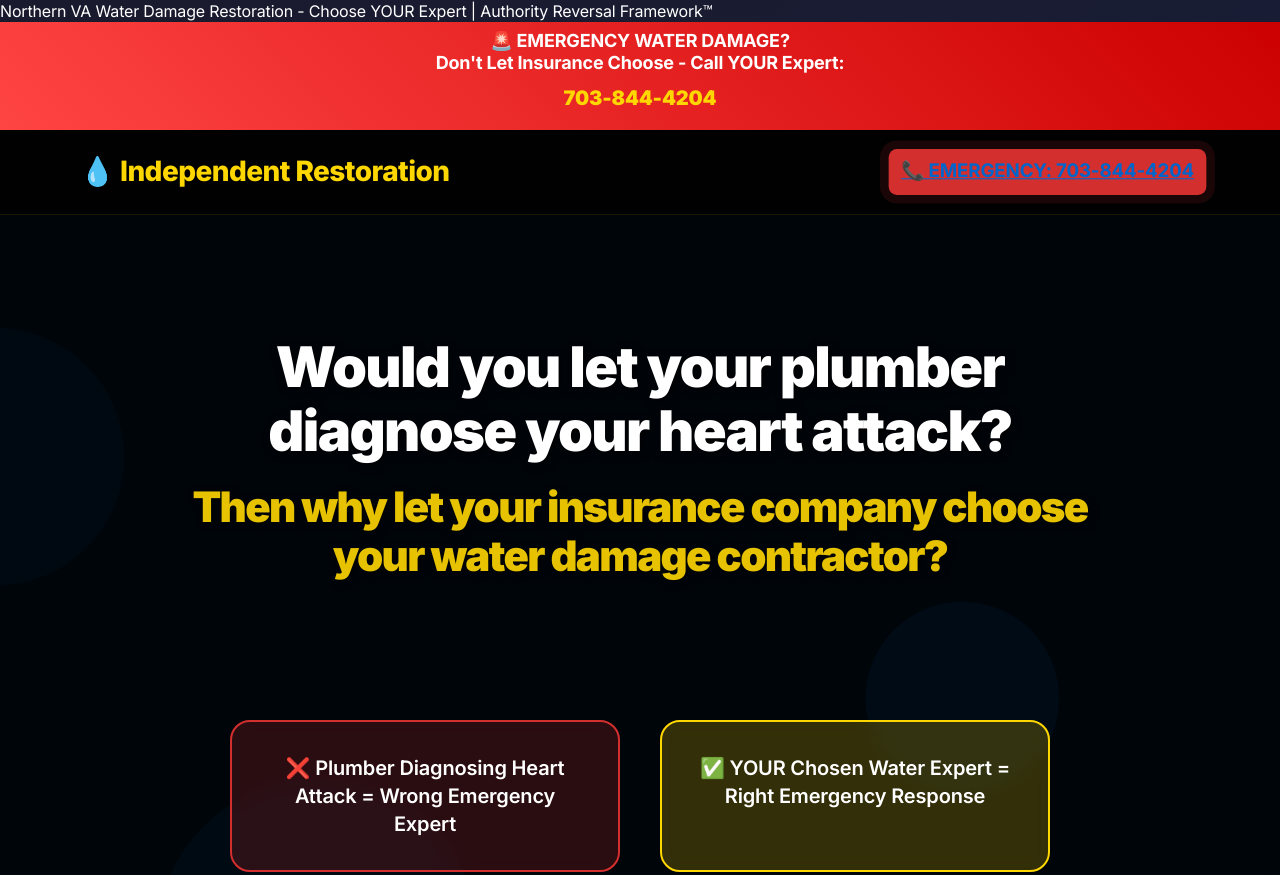
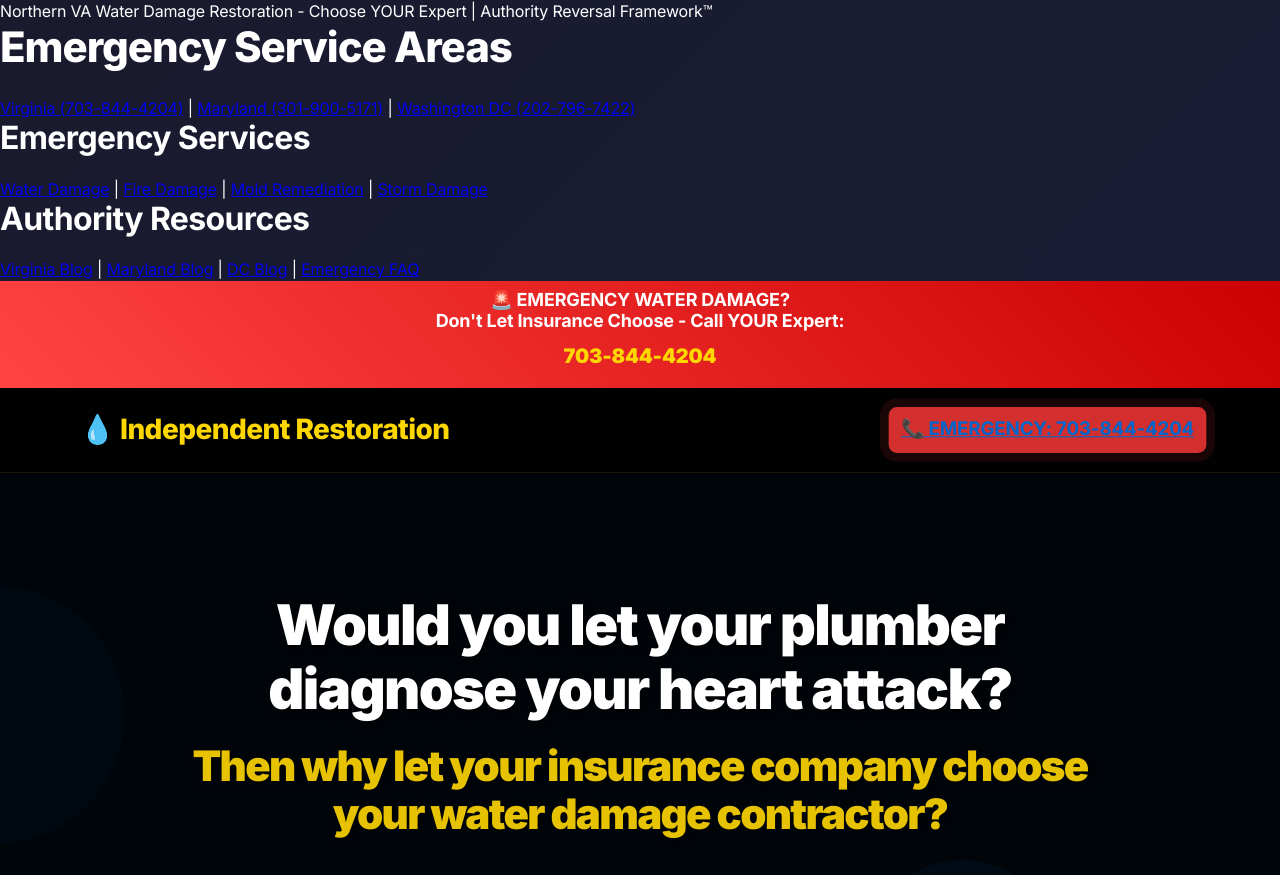
Before and after one commit to klatt42/supercharged-ai-workspace, a website: page index.html in a window 1280 px wide. Shown: the top 875 px of the page. Drawn offline with Linux system fonts and the light colour scheme.

Commit message:
PRIORITY 1: Add homepage navigation and internal linking for SEO

```diff
--- a/index.html
+++ b/index.html
@@ -1115,6 +1115,28 @@
     </style>
 </head>
 <body>
+<nav class="main-navigation">
+  <div class="service-areas">
+    <h2>Emergency Service Areas</h2>
+    <a href="/virginia-restoration.html">Virginia (703-844-4204)</a> |
+    <a href="/maryland-restoration.html">Maryland (301-900-5171)</a> |
+    <a href="/dc-restoration.html">Washington DC (202-796-7422)</a>
+  </div>
+  <div class="services-menu">
+    <h3>Emergency Services</h3>
+    <a href="/maryland-water-damage-faq.html">Water Damage</a> |
+    <a href="/maryland-fire-damage.html">Fire Damage</a> |
+    <a href="/maryland-mold-remediation.html">Mold Remediation</a> |
+    <a href="/maryland-storm-damage.html">Storm Damage</a>
+  </div>
+  <div class="resources-menu">
+    <h3>Authority Resources</h3>
+    <a href="/blog-index-va.html">Virginia Blog</a> |
+    <a href="/blog-index-md.html">Maryland Blog</a> |
+    <a href="/blog-index-dc.html">DC Blog</a> |
+    <a href="/northern-va-water-damage-faq.html">Emergency FAQ</a>
+  </div>
+</nav>
     <!-- Emergency Header -->
     <div class="top-emergency-banner">
         <div class="banner-text">
```
